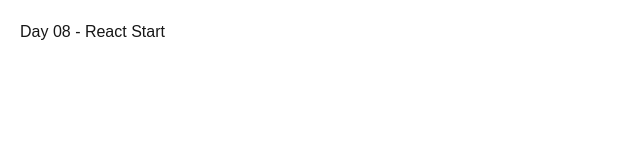
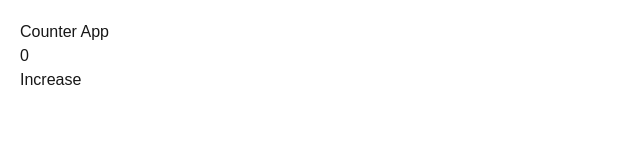
Before and after one commit to Lashang554/frontend-learning-journey, a Next.js app in the folder day-08-react/: page / in a window 1280 px wide. Shown: the top 160 px of the page, without its empty margins (0-640 px from the left). Built offline with nearby package versions, Linux system fonts and the light colour scheme.

Commit message:
Add counter UI

```diff
--- a/day-08-react/app/page.tsx
+++ b/day-08-react/app/page.tsx
@@ -1,7 +1,11 @@
 export default function Home() {
   return (
     <div style={{ padding: "20px" }}>
-      <h1>Day 08 - React Start</h1>
+      <h1>Counter App</h1>
+
+      <h2>0</h2>
+
+      <button>Increase</button>
     </div>
   );
 }
```
